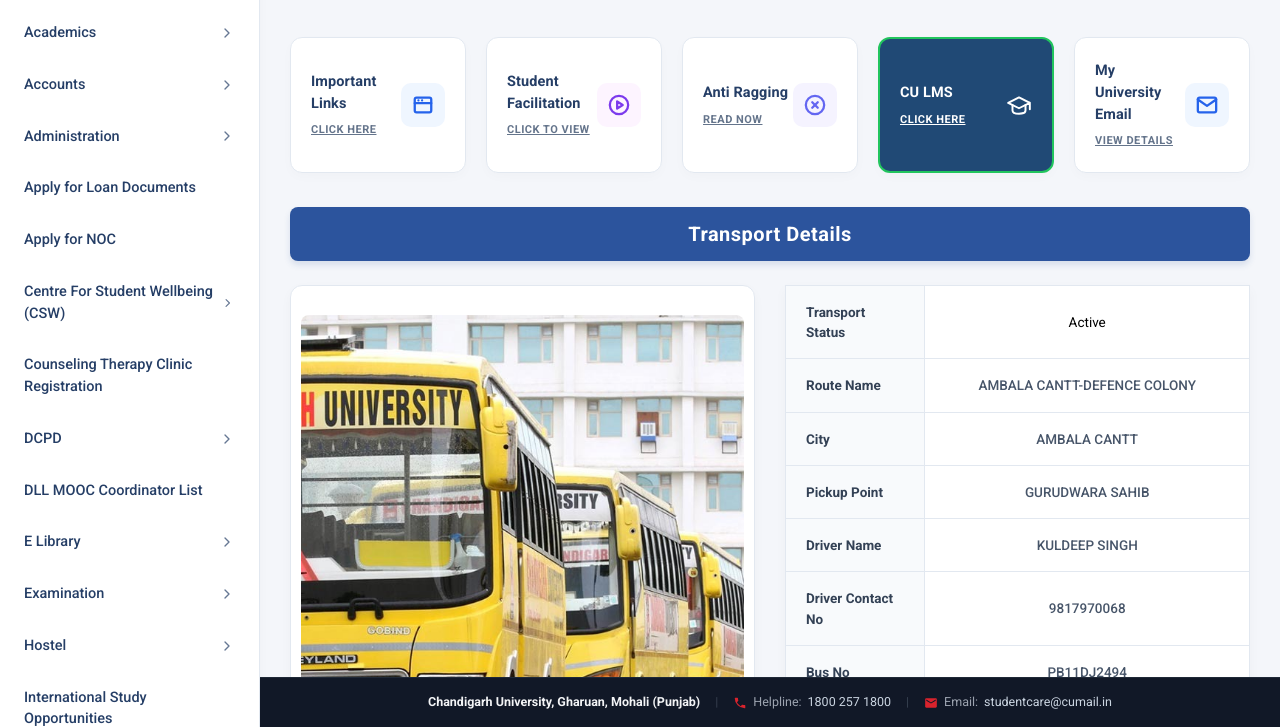
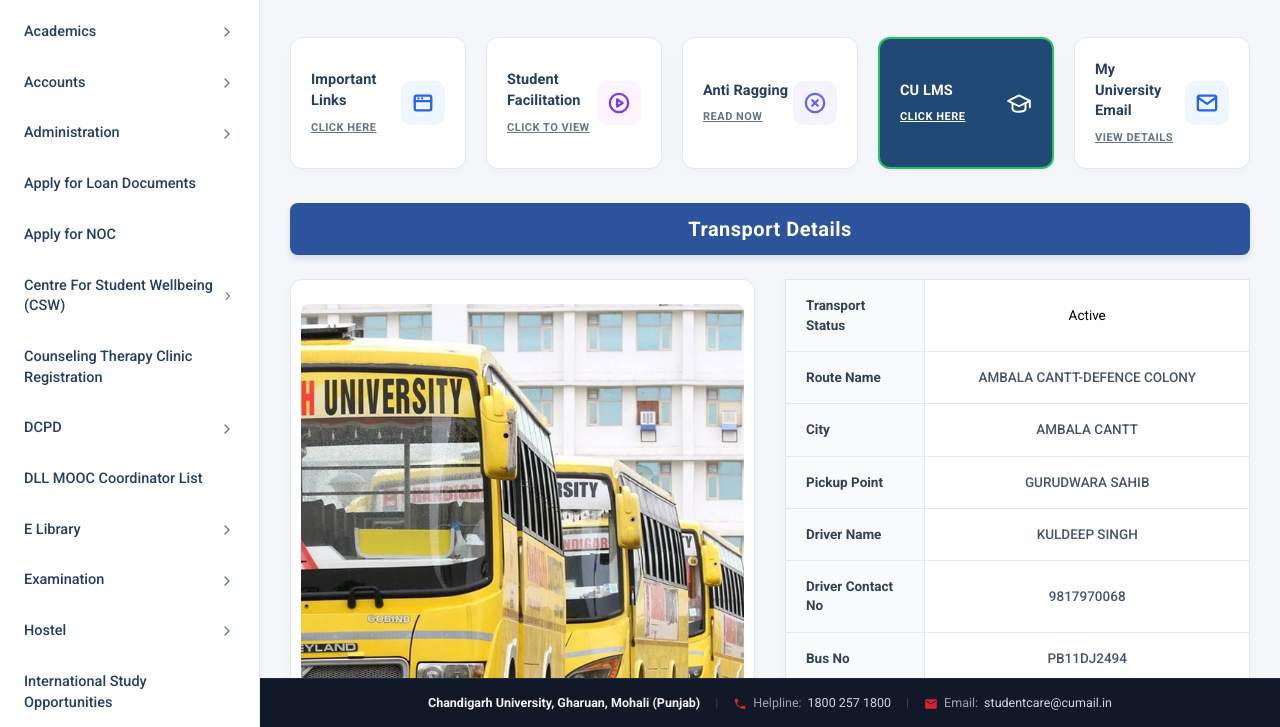
Before and after one commit to terabaaap3144235/cuims-transport-replica, a website built with Vite: page index.html in a window 1280 px wide. Shown: the part 73-800 px from the top of the page. Built offline with nearby package versions, Linux system fonts and the light colour scheme.

Commit message:
Update body typography line-height and text color to match devtools

```diff
--- a/styles.css
+++ b/styles.css
@@ -8,7 +8,7 @@
   --bg-sidebar: #ffffff;   /* Sidebar background */
   --bg-header: #ffffff;    /* Header background */
   --border-color: #e2e8f0; /* Subtle border grey */
-  --text-dark: #334155;    /* Standard dark text color */
+  --text-dark: #333333;    /* Standard dark text color matching DevTools #333 */
   --text-muted: #64748b;   /* Muted text color */
   --text-light: #ffffff;   /* White text */
   --table-lbl-bg: #f8fafc; /* Table label column background */
@@ -30,7 +30,8 @@
   background-color: var(--bg-main);
   color: var(--text-dark);
   font-size: 14px;
-  line-height: 1.5;
+  font-weight: 400;
+  line-height: 1.42857143;
   height: 100vh;
   overflow: hidden;
 }
```
